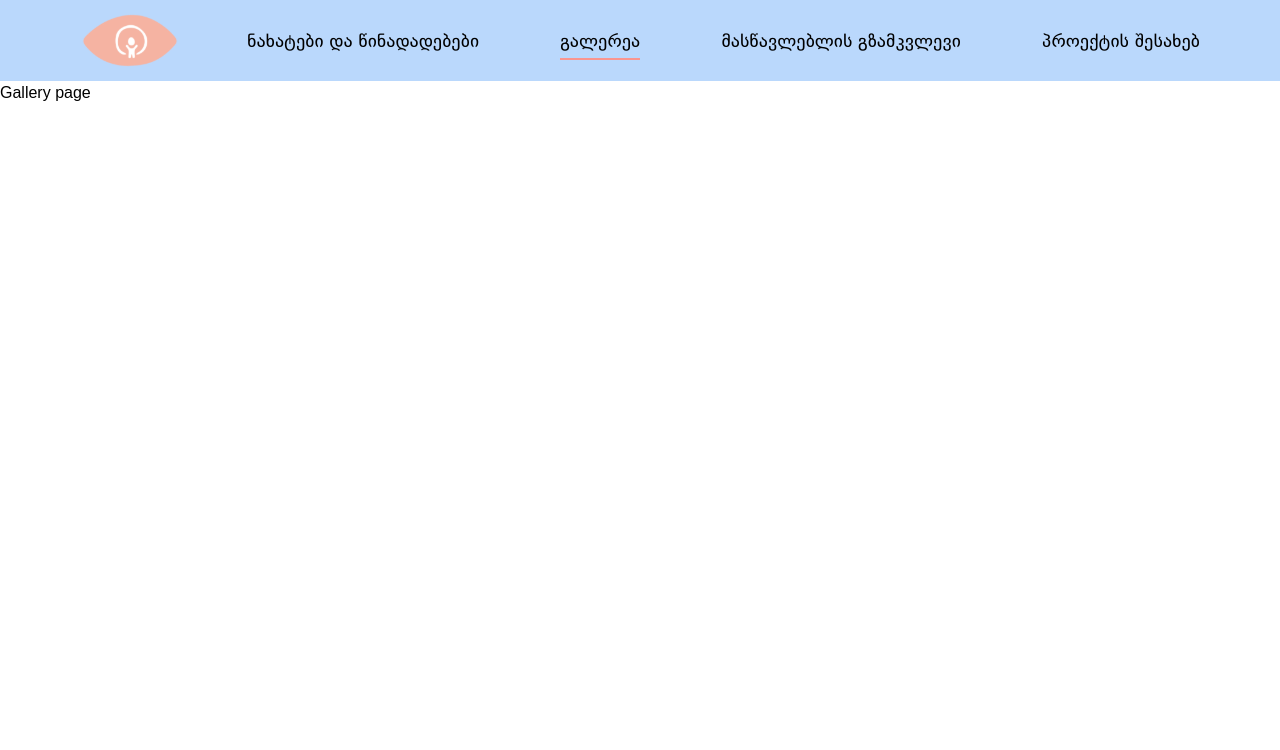
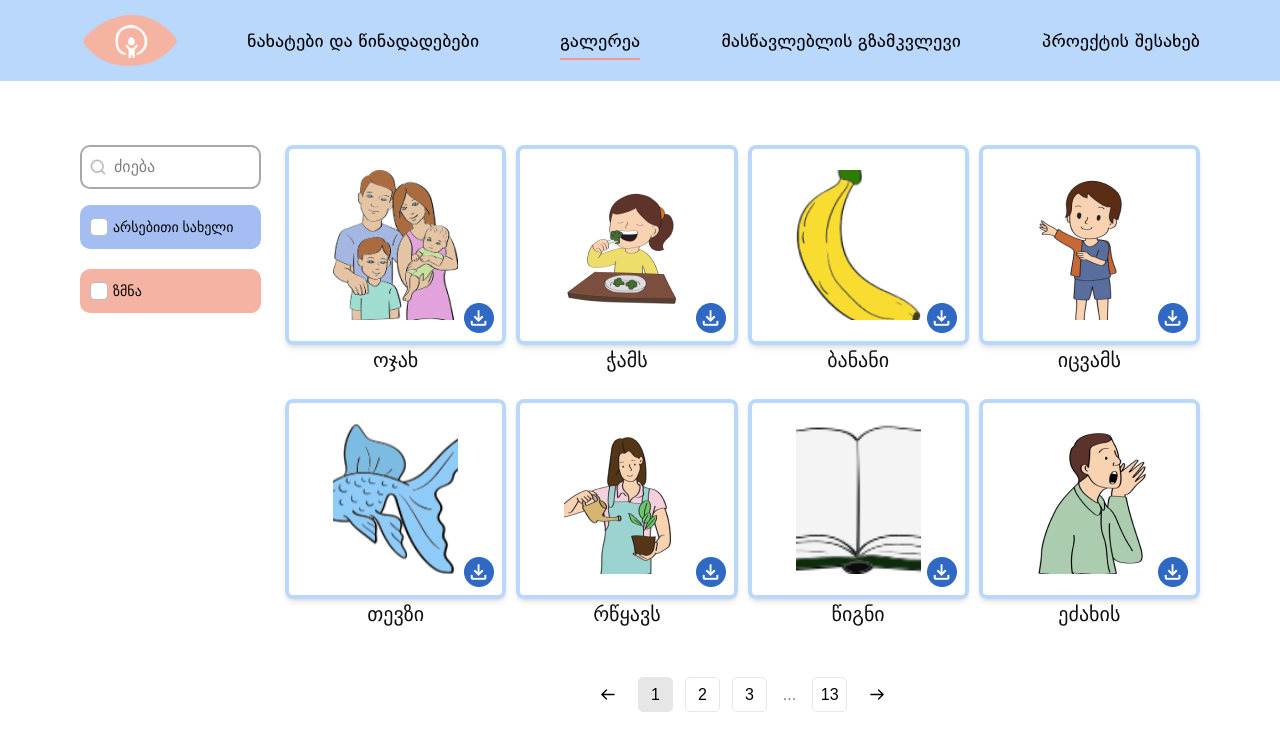
Before and after one commit to Mind1a/visual_storytelling_25.1, a Next.js app: page /gallery in a window 1280 px wide. Shown: the top 750 px of the page. Built offline with nearby package versions, Linux system fonts and the light colour scheme.

Commit message:
feat: add gallery page

```diff
--- a/app/(home)/gallery/page.tsx
+++ b/app/(home)/gallery/page.tsx
@@ -1,3 +1,4 @@
+import Gallery from "@/features/gallery/components/Gallery"
 export default function page() {
-  return <div>Gallery page</div>
+  return <Gallery />
 }
--- /dev/null
+++ b/features/gallery/components/Gallery.tsx
@@ -0,0 +1,78 @@
+"use client"
+import React, { useEffect, useState } from "react"
+import { galleryData } from "@/features/gallery/data"
+import { WordsData } from "@/types"
+import SearchFilter from "@/features/gallery/components/SearchFilter"
+import GalleryGrid from "@/features/gallery/components/GalleryGrid"
+import Pagination from "@/features/gallery/components/Pagination"
+import { handleDownload } from "@/features/gallery/utils/imageDownloader"
+
+function Gallery() {
+  const [wordsData, setWordsData] = useState<WordsData[]>(galleryData)
+  const itemsPerPage = 8
+  const [currentPage, setCurrentPage] = useState(1)
+
+  const totalPages = Math.ceil(wordsData.length / itemsPerPage)
+
+  const handlePrevPage = () =>
+    currentPage > 1 && setCurrentPage(currentPage - 1)
+  const handleNextPage = () =>
+    currentPage < totalPages && setCurrentPage(currentPage + 1)
+
+  const paginatedData = wordsData.slice(
+    (currentPage - 1) * itemsPerPage,
+    currentPage * itemsPerPage
+  )
+  const [searchValue, setSearchValue] = useState("")
+
+  const [selectedFilters, setSelectedFilters] = useState<string[]>([])
+
+  const handleCheckboxChange = (type: string) => {
+    setSelectedFilters(
+      (prev) =>
+        prev.includes(type)
+          ? prev.filter((t) => t !== type) // remove
+          : [...prev, type] // add
+    )
+  }
+  useEffect(() => {
+    const filtered = galleryData.filter(
+      (item) =>
+        item.word.toLowerCase().includes(searchValue.toLowerCase()) &&
+        (selectedFilters.length === 0 || selectedFilters.includes(item.type))
+    )
+
+    setWordsData(filtered)
+    setCurrentPage(1)
+  }, [searchValue, selectedFilters])
+
+  return (
+    <div className="mx-auto w-full max-w-[1366px] px-8 md:px-[80px]">
+      <div className="mt-[64px] flex gap-6">
+        {/* Sidebar filters */}
+        <div className="flex justify-between gap-6">
+          <SearchFilter
+            searchValue={searchValue}
+            setSearchValue={setSearchValue}
+            selectedFilters={selectedFilters}
+            handleCheckboxChange={handleCheckboxChange}
+          />
+        </div>
+
+        <div className="flex flex-1 flex-col gap-12">
+          <GalleryGrid items={paginatedData} onDownload={handleDownload} />
+
+          <Pagination
+            currentPage={currentPage}
+            totalPages={totalPages}
+            onPageChange={setCurrentPage}
+            onPrevPage={handlePrevPage}
+            onNextPage={handleNextPage}
+          />
+        </div>
+      </div>
+    </div>
+  )
+}
+
+export default Gallery
--- /dev/null
+++ b/features/gallery/components/GalleryGrid.tsx
@@ -0,0 +1,15 @@
+import React from "react"
+import GalleryItem from "@/features/gallery/components/GalleryItem"
+import { GalleryGridProps } from "@/types"
+
+function GalleryGrid({ items, onDownload }: GalleryGridProps) {
+  return (
+    <div className="grid grid-cols-1 gap-x-[10px] gap-y-6 md:grid-cols-2 lg:grid-cols-3 xl:grid-cols-4">
+      {items.map((item) => (
+        <GalleryItem key={item.id} item={item} onDownload={onDownload} />
+      ))}
+    </div>
+  )
+}
+
+export default GalleryGrid
--- /dev/null
+++ b/features/gallery/components/GalleryItem.tsx
@@ -0,0 +1,33 @@
+import React from "react"
+import Image from "next/image"
+import downloadIcon from "@/features/gallery/assets/icons/Download icon.png"
+import { GalleryItemProps } from "@/types"
+
+function GalleryItem({ item, onDownload }: GalleryItemProps) {
+  const handleDownload = () => {
+    const imageUrl =
+      typeof item.image === "string" ? item.image : item.image.src
+    onDownload(imageUrl, item.word)
+  }
+
+  return (
+    <div>
+      <div className="relative flex h-[200px] w-full items-center justify-center overflow-hidden rounded-lg border-[4px] border-[#bad8fc] shadow-md">
+        <Image
+          src={downloadIcon}
+          onClick={handleDownload}
+          alt="download"
+          className="absolute right-2 bottom-2 h-[30px] w-[30px] cursor-pointer transition-opacity hover:opacity-80"
+        />
+        <Image
+          src={item.image}
+          alt={item.word}
+          className="h-[150px] w-[125px] object-cover"
+        />
+      </div>
+      <p className="text-center text-[20px] text-[#111010]">{item.word}</p>
+    </div>
+  )
+}
+
+export default GalleryItem
```
